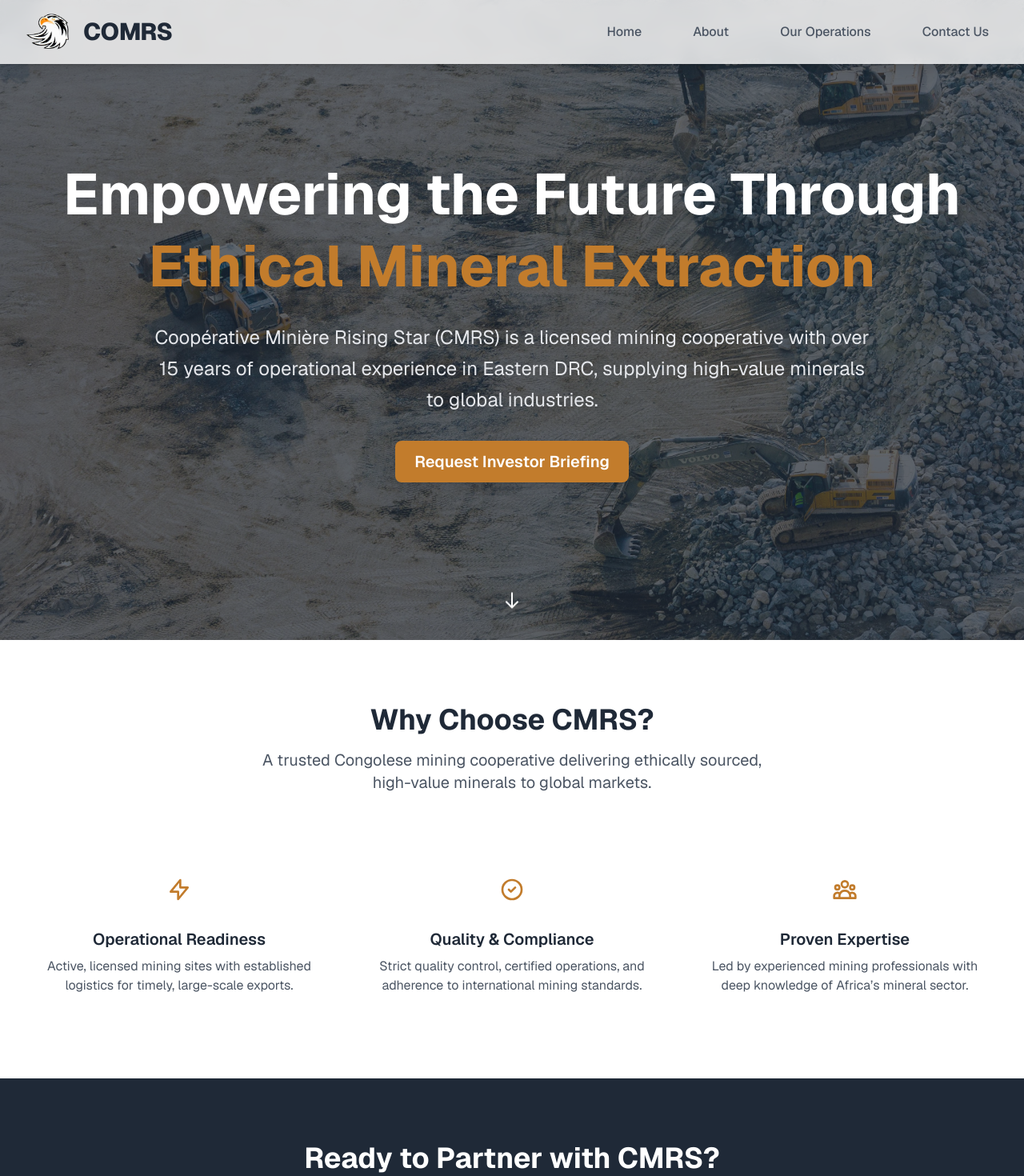
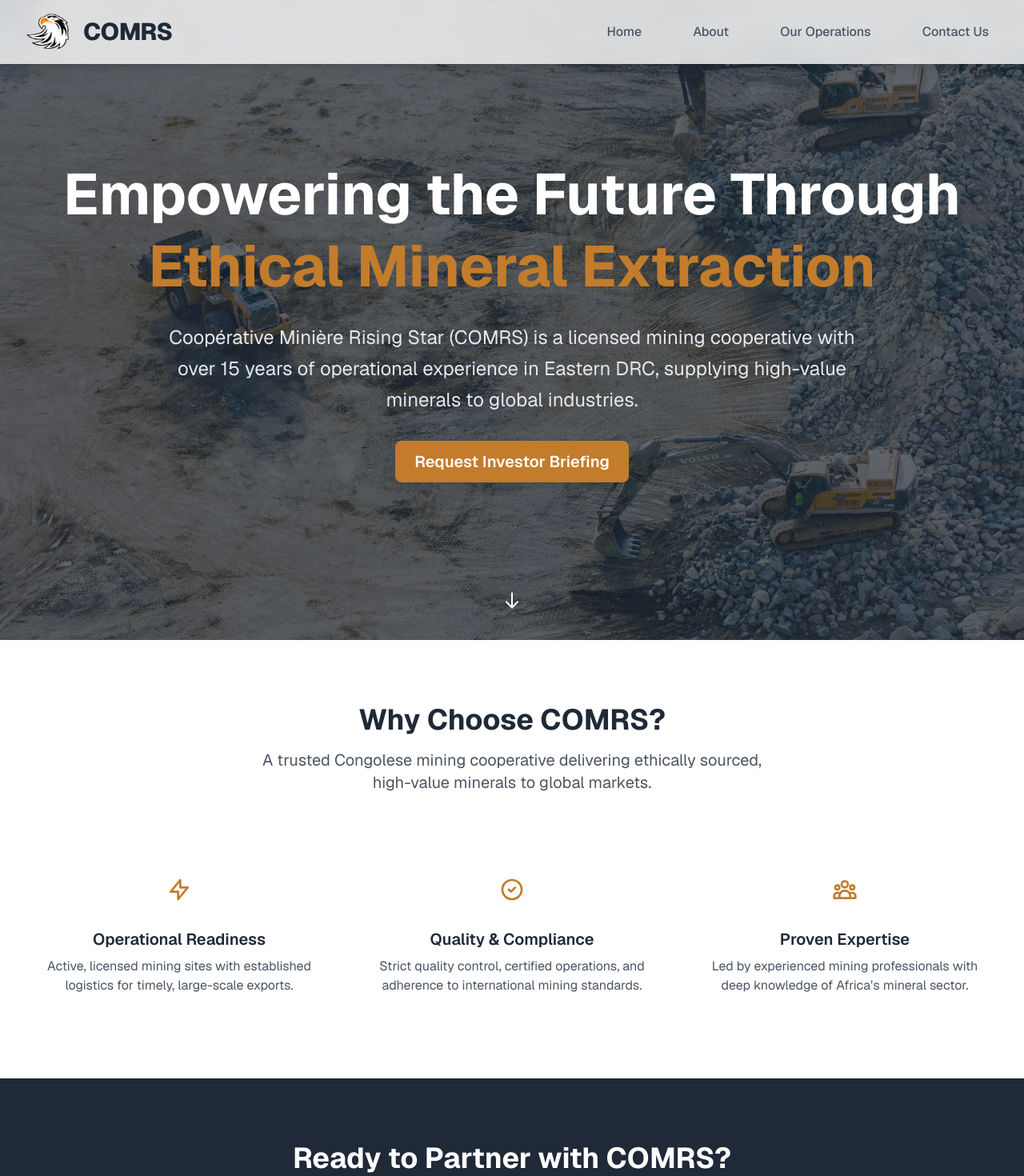
Before and after one commit to Nils-23/CMRS, a Next.js app: page / in a window 1280 px wide. Shown: the top 1470 px of the page at 80% size. Built offline with nearby package versions, Linux system fonts and the light colour scheme.

Commit message:
Update page.tsx

```diff
--- a/src/app/page.tsx
+++ b/src/app/page.tsx
@@ -32,7 +32,7 @@ export default function Home() {
           </h1>
 
           <p className="text-lg md:text-xl lg:text-2xl mb-8 max-w-4xl mx-auto leading-relaxed text-gray-200">
-          Coopérative Minière Rising Star (CMRS) is a licensed mining cooperative with over 15 years of operational experience in Eastern DRC,
+          Coopérative Minière Rising Star (COMRS) is a licensed mining cooperative with over 15 years of operational experience in Eastern DRC,
            supplying high-value minerals to global industries.
           </p>
 
@@ -54,7 +54,7 @@ export default function Home() {
         <div className="container-custom">
           <div className="text-center mb-16">
             <h2 className="text-3xl md:text-4xl font-bold text-primary mb-4">
-              Why Choose CMRS?
+              Why Choose COMRS?
             </h2>
             <p className="text-xl text-secondary max-w-2xl mx-auto">
             A trusted Congolese mining cooperative delivering ethically sourced, high-value minerals to global markets.
@@ -105,7 +105,7 @@ export default function Home() {
       <section className="section-spacing bg-primary">
         <div className="container-custom text-center">
           <h2 className="text-3xl md:text-4xl font-bold text-white mb-4">
-          Ready to Partner with CMRS?
+          Ready to Partner with COMRS?
           </h2>
           <p className="text-xl text-gray-200 mb-8 max-w-2xl mx-auto">
           Contact us today to explore investment opportunities and learn more about our mining operations and mineral offerings.
```
